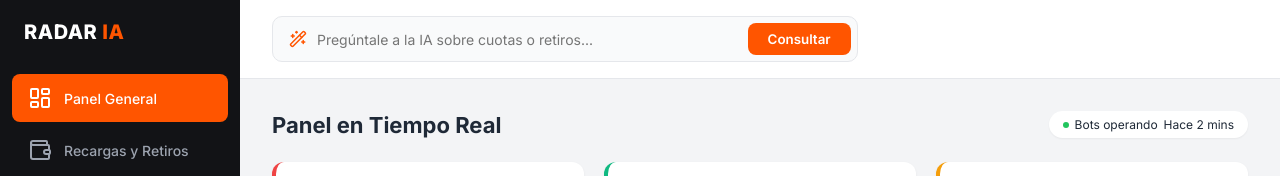
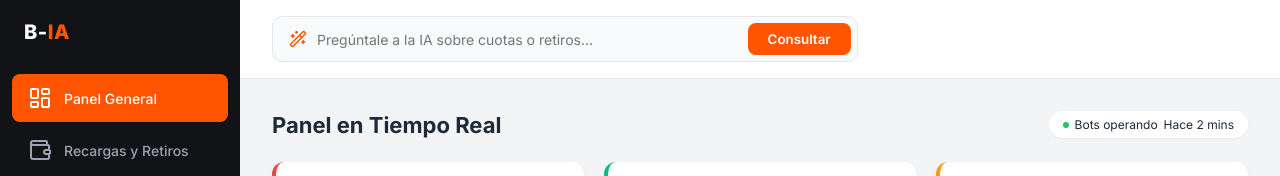
Before and after one commit to fabrizioreano-bot/radar-ia, a plain HTML site: page index.html in a window 1280 px wide. Shown: the top 176 px of the page. Drawn offline with nearby package versions, Linux system fonts and the light colour scheme.

Commit message:
Update index.html

```diff
--- a/index.html
+++ b/index.html
@@ -61,7 +61,7 @@
 <body>
     <aside class="sidebar">
         <div>
-            <div class="brand">RADAR <span>IA</span></div>
+            <div class="brand">B-<span>IA</span></div>
             <ul class="nav-list">
                 <li><a href="#" class="nav-item active"><i data-lucide="layout-dashboard"></i> Panel General</a></li>
                 <li><a href="#" class="nav-item"><i data-lucide="wallet"></i> Recargas y Retiros</a></li>
```
